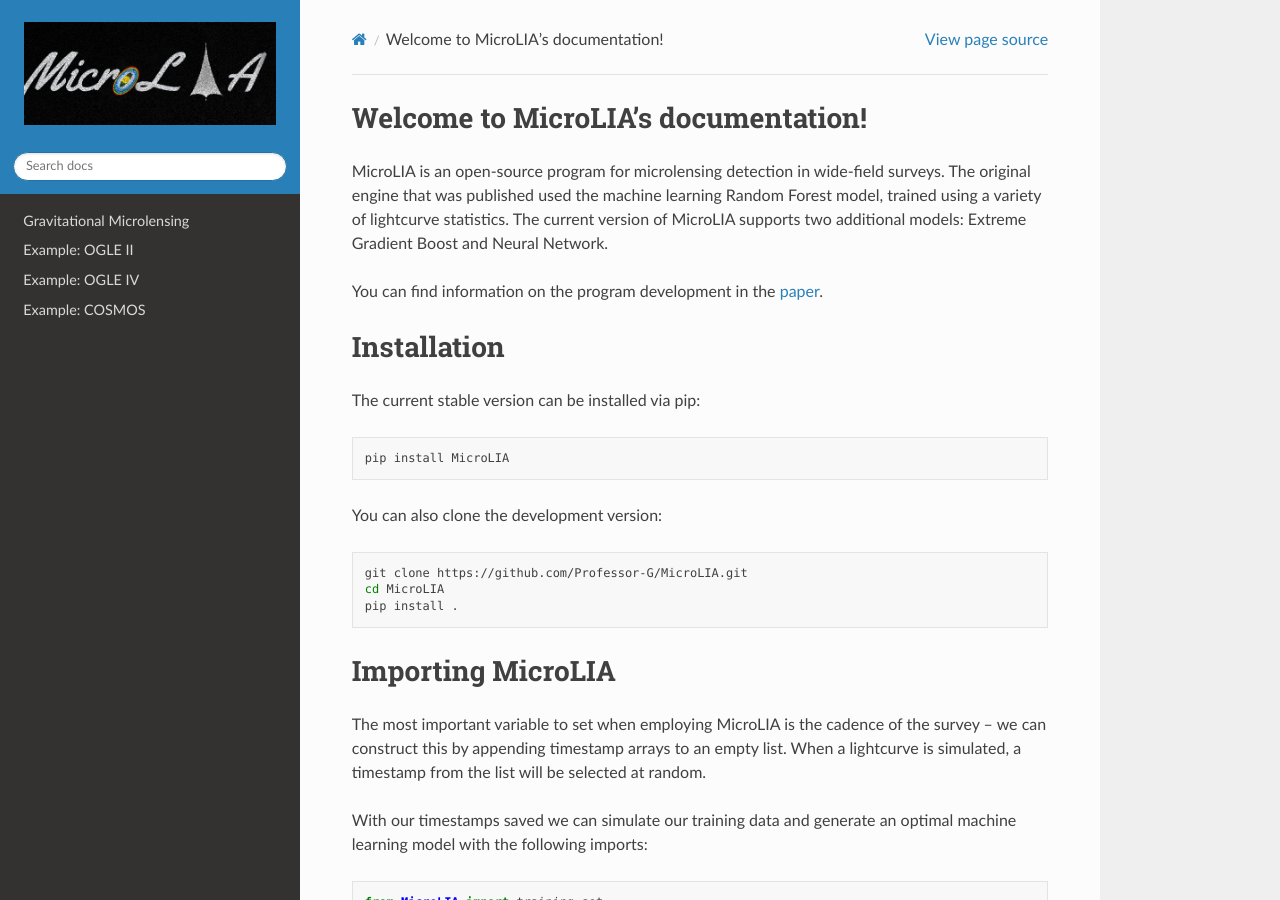
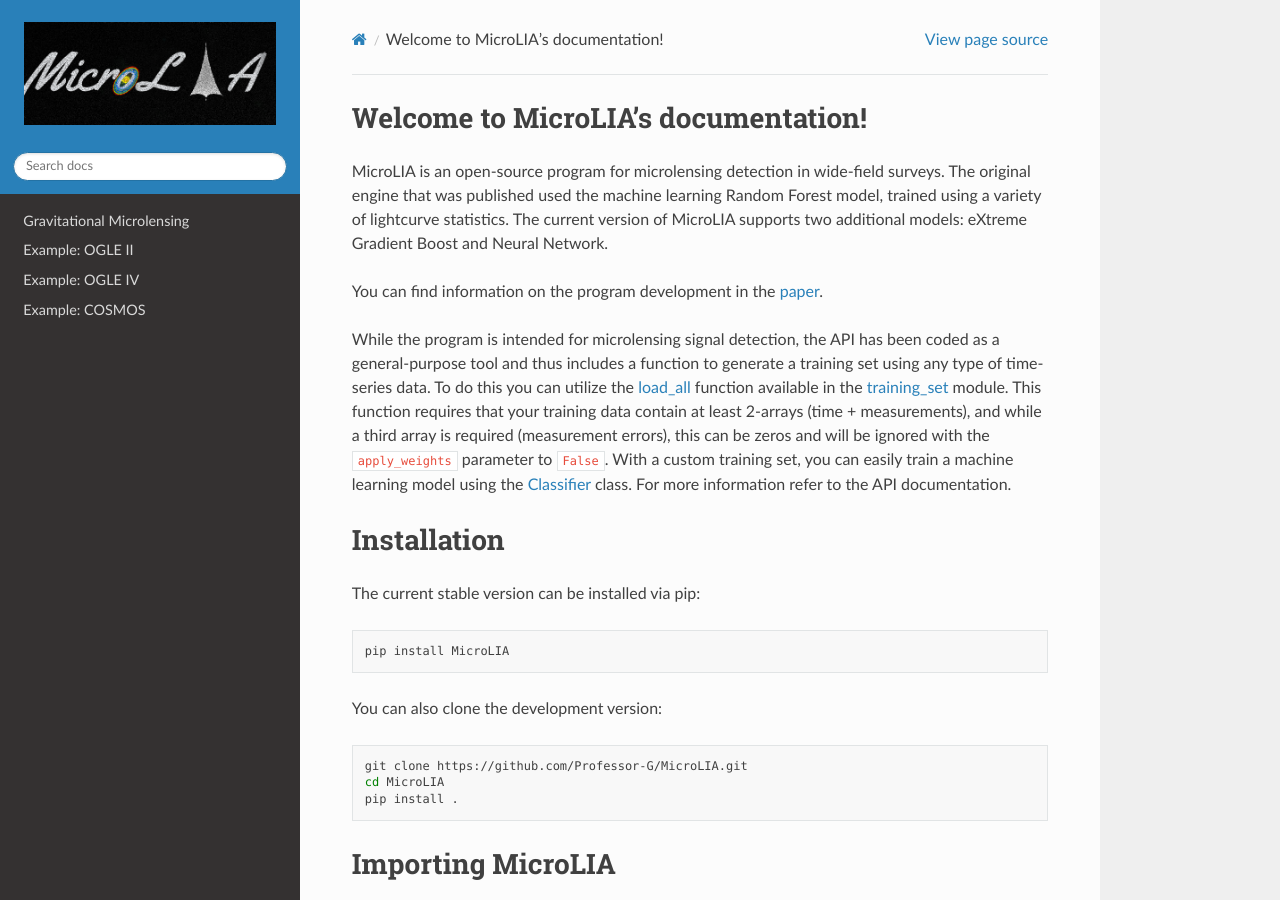
Before and after one commit to Professor-G/MicroLIA, a Sphinx documentation site: the page built from docs/index.rst, in a window 1280 px wide and 900 px high. Built offline with Sphinx 7.4.7 and the Read the Docs theme 2.0.0, drawn with Linux system fonts in a browser that asks for light colours; formulas are drawn with MathJax 3; pages that are not in the unit, such as notebooks, are missing from menus.

Commit message:
update index.rst

```diff
--- a/docs/index.rst
+++ b/docs/index.rst
@@ -5,9 +5,12 @@
 
 Welcome to MicroLIA's documentation!
 ===============================
-MicroLIA is an open-source program for microlensing detection in wide-field surveys. The original engine that was published used the machine learning Random Forest model, trained using a variety of lightcurve statistics. The current version of MicroLIA supports two additional models: Extreme Gradient Boost and Neural Network.
+MicroLIA is an open-source program for microlensing detection in wide-field surveys. The original engine that was published used the machine learning Random Forest model, trained using a variety of lightcurve statistics. The current version of MicroLIA supports two additional models: eXtreme Gradient Boost and Neural Network.
 
 You can find information on the program development in the `paper <https://arxiv.org/abs/2004.14347>`_.
+
+While the program is intended for microlensing signal detection, the API has been coded as a general-purpose tool and thus includes a function to generate a training set using any type of time-series data. To do this you can utilize the `load_all <https://microlia.readthedocs.io/en/latest/_modules/MicroLIA/training_set.html#load_all>`_ function available in the `training_set <https://microlia.readthedocs.io/en/latest/autoapi/MicroLIA/training_set/index.html>`_ module. This function requires that your training data contain at least 2-arrays (time + measurements), and while a third array is required (measurement errors), this can be zeros and will be ignored with the ``apply_weights`` parameter to ``False``. With a custom training set, you can easily train a machine learning model using the `Classifier <https://microlia.readthedocs.io/en/latest/autoapi/MicroLIA/ensemble_model/index.html#MicroLIA.ensemble_model.Classifier>`_ class. For more information refer to the API documentation.
+
 
 Installation
 ==================
```
Also changed, not shown: 2 other files.
